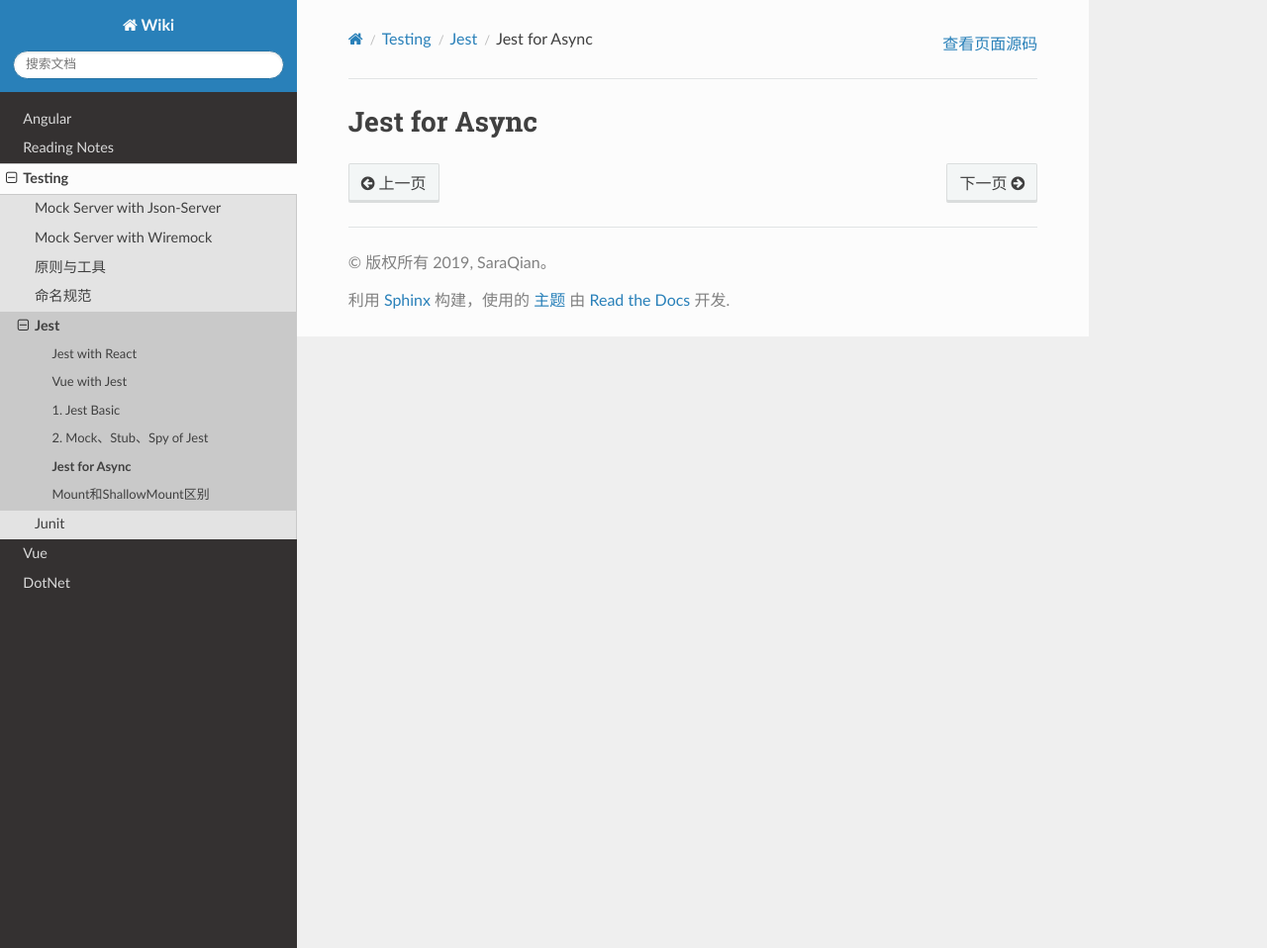
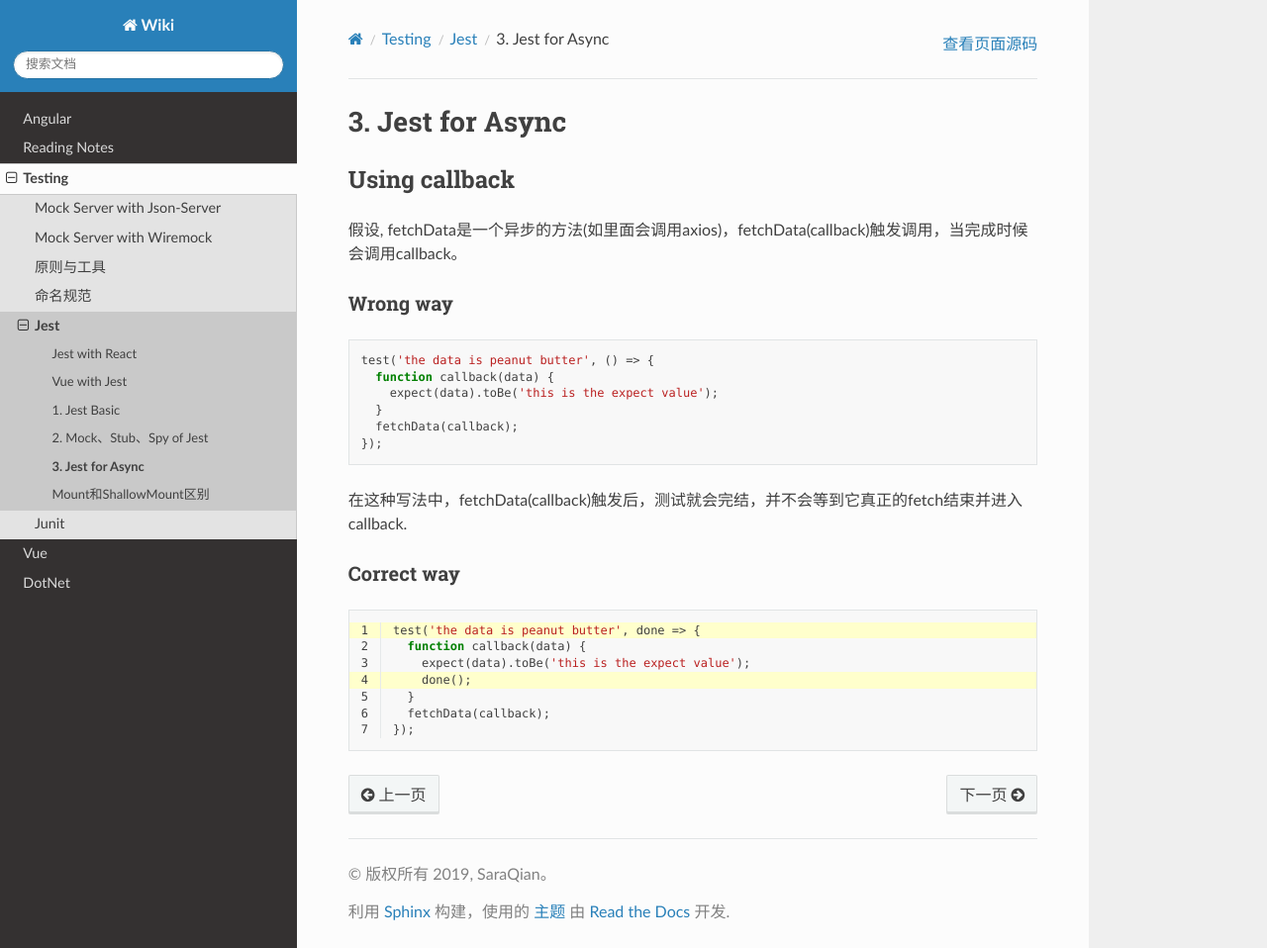
Before and after one commit to abigail830/Sphinx_wiki, a Sphinx documentation site: the page built from source/Testing/Jest/Jest3.rst, in a window 1280 px wide and 958 px high. Shown: the whole window at 99% size. Built offline with Sphinx 7.4.7 and the Read the Docs theme 2.0.0, drawn with Linux system fonts in a browser that asks for light colours.

Commit message:
Update Jest3.rst

```diff
--- a/source/Testing/Jest/Jest3.rst
+++ b/source/Testing/Jest/Jest3.rst
@@ -1,2 +1,37 @@
-Jest for Async
-=======================
+3. Jest for Async
+============================
+
+
+Using callback
+-----------------------
+
+假设, fetchData是一个异步的方法(如里面会调用axios)，fetchData(callback)触发调用，当完成时候会调用callback。
+
+Wrong way
+^^^^^^^^^^^^^^^
+
+.. code-block:: javascript
+
+  test('the data is peanut butter', () => {
+    function callback(data) {
+      expect(data).toBe('this is the expect value');
+    }
+    fetchData(callback);
+  });
+
+在这种写法中，fetchData(callback)触发后，测试就会完结，并不会等到它真正的fetch结束并进入callback.
+
+Correct way
+^^^^^^^^^^^^^^^^^^^
+
+.. code-block:: javascript
+  :linenos:
+  :emphasize-lines: 1,4
+
+  test('the data is peanut butter', done => {
+    function callback(data) {
+      expect(data).toBe('this is the expect value');
+      done();
+    }
+    fetchData(callback);
+  });
```
